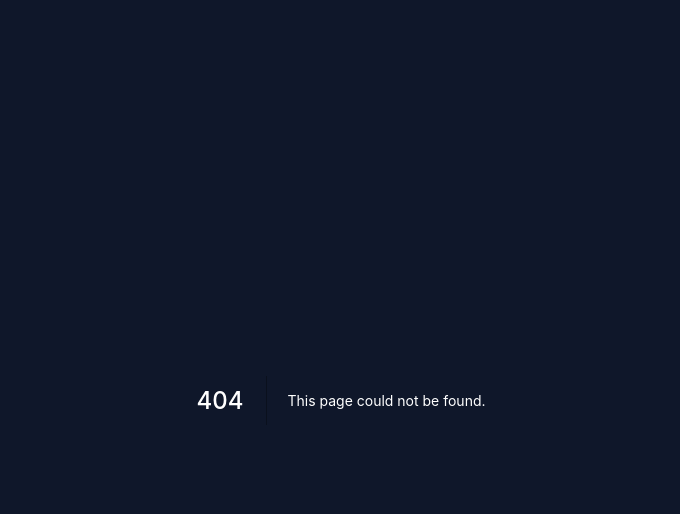
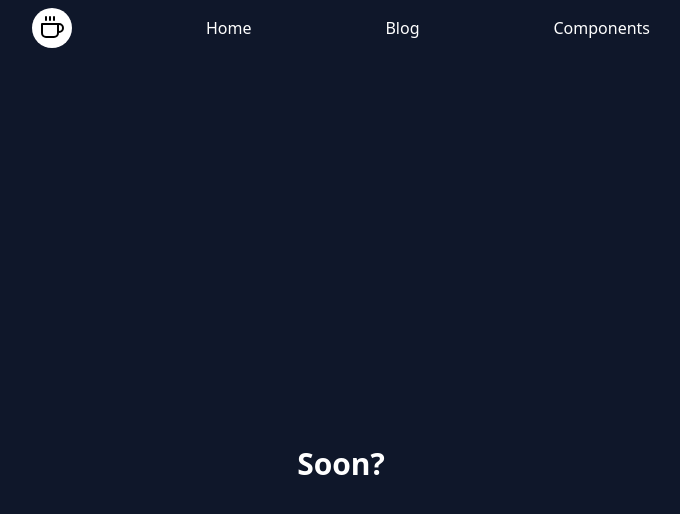
Before and after one commit to ptrkc/old-next-ptrck.dev, a Next.js app: page /blog in a window 1280 px wide. Before the commit this address had no page. Shown: the top 514 px of the page, without its empty margins (299-979 px from the left). Built offline with nearby package versions, Linux system fonts and the light colour scheme.

Commit message:
wip layout with header

```diff
--- /dev/null
+++ b/components/Header.tsx
@@ -0,0 +1,22 @@
+import Link from 'next/link';
+import { PropsWithChildren } from 'react';
+import Logo from 'components/Logo';
+
+const NavLink = ({ href, children } : PropsWithChildren<{href: string}>) => (
+  <Link className="hover:bg-slate-700 duration-100 p-2 rounded-md font-bold" href={href}>
+    {children}
+  </Link>
+);
+
+const Header = () => (
+  <nav className="p-2 mx-auto max-w-3xl flex justify-around items-center">
+    <Link href="/">
+      <Logo />
+    </Link>
+    <NavLink href="/">Home</NavLink>
+    <NavLink href="/blog">Blog</NavLink>
+    <NavLink href="/components">Components</NavLink>
+  </nav>
+);
+
+export default Header;
--- /dev/null
+++ b/components/Layout.tsx
@@ -0,0 +1,18 @@
+import { PropsWithChildren } from 'react';
+import Head from 'next/head';
+import Header from 'components/Header';
+
+const DefaultLayout = ({ children } : PropsWithChildren) => (
+  <div>
+    <Head>
+      <title>Patrick Carneiro - Software Developer</title>
+      <meta name="description" content="Personal blog and portfolio." />
+    </Head>
+    <Header />
+    <main className="p-2">
+      {children}
+    </main>
+  </div>
+);
+
+export default DefaultLayout;
--- /dev/null
+++ b/components/Logo.tsx
@@ -0,0 +1,15 @@
+const Logo = () => (
+  <div className="rounded-full w-10 h-10 bg-white hover:bg-black duration-300 flex items-center justify-center overflow-hidden stroke-black hover:stroke-white">
+    <svg xmlns="http://www.w3.org/2000/svg" version="1.1" xmlnsXlink="http://www.w3.org/1999/xlink" width="24" height="24">
+      <svg xmlns="http://www.w3.org/2000/svg" width="24" height="24" viewBox="0 0 24 24" fill="none" strokeWidth="2" strokeLinecap="round" strokeLinejoin="round">
+        <path d="M18 8h1a4 4 0 0 1 0 8h-1" />
+        <path d="M2 8h16v9a4 4 0 0 1-4 4H6a4 4 0 0 1-4-4V8z" />
+        <line x1="6" y1="1" x2="6" y2="4" />
+        <line x1="10" y1="1" x2="10" y2="4" />
+        <line x1="14" y1="1" x2="14" y2="4" />
+      </svg>
+    </svg>
+  </div>
+);
+
+export default Logo;
--- a/next.config.js
+++ b/next.config.js
@@ -2,7 +2,10 @@
 const nextConfig = {
   reactStrictMode: true,
   swcMinify: true,
-  experimental: { images: { allowFutureImage: true } },
+  experimental: {
+    images: { allowFutureImage: true },
+    newNextLinkBehavior: true,
+  },
   eslint: {
     dirs: [
       'components',
--- a/pages/_app.tsx
+++ b/pages/_app.tsx
@@ -1,8 +1,11 @@
 import 'styles/globals.css';
 import type { AppProps } from 'next/app';
+import Layout from 'components/Layout';
 
 const MyApp = ({ Component, pageProps }: AppProps) => (
-  <Component {...pageProps} />
+  <Layout>
+    <Component {...pageProps} />
+  </Layout>
 );
 
 export default MyApp;
--- /dev/null
+++ b/pages/blog/index.tsx
@@ -0,0 +1,7 @@
+const BlogHomePage = () => (
+  <div className="flex justify-center items-center h-screen">
+    <h1>Soon?</h1>
+  </div>
+);
+
+export default BlogHomePage;
--- a/pages/index.tsx
+++ b/pages/index.tsx
@@ -1,16 +1,7 @@
-import type { NextPage } from 'next';
-import Head from 'next/head';
-
-const Home: NextPage = () => (
-  <div>
-    <Head>
-      <title>Patrick Carneiro - Software Developer</title>
-      <meta name="description" content="Personal blog and portfolio." />
-    </Head>
-    <main className="flex justify-center items-center h-screen">
-      <h1>Soon.</h1>
-    </main>
+const HomePage = () => (
+  <div className="flex justify-center items-center h-screen">
+    <h1>Soon.</h1>
   </div>
 );
 
-export default Home;
+export default HomePage;
```
